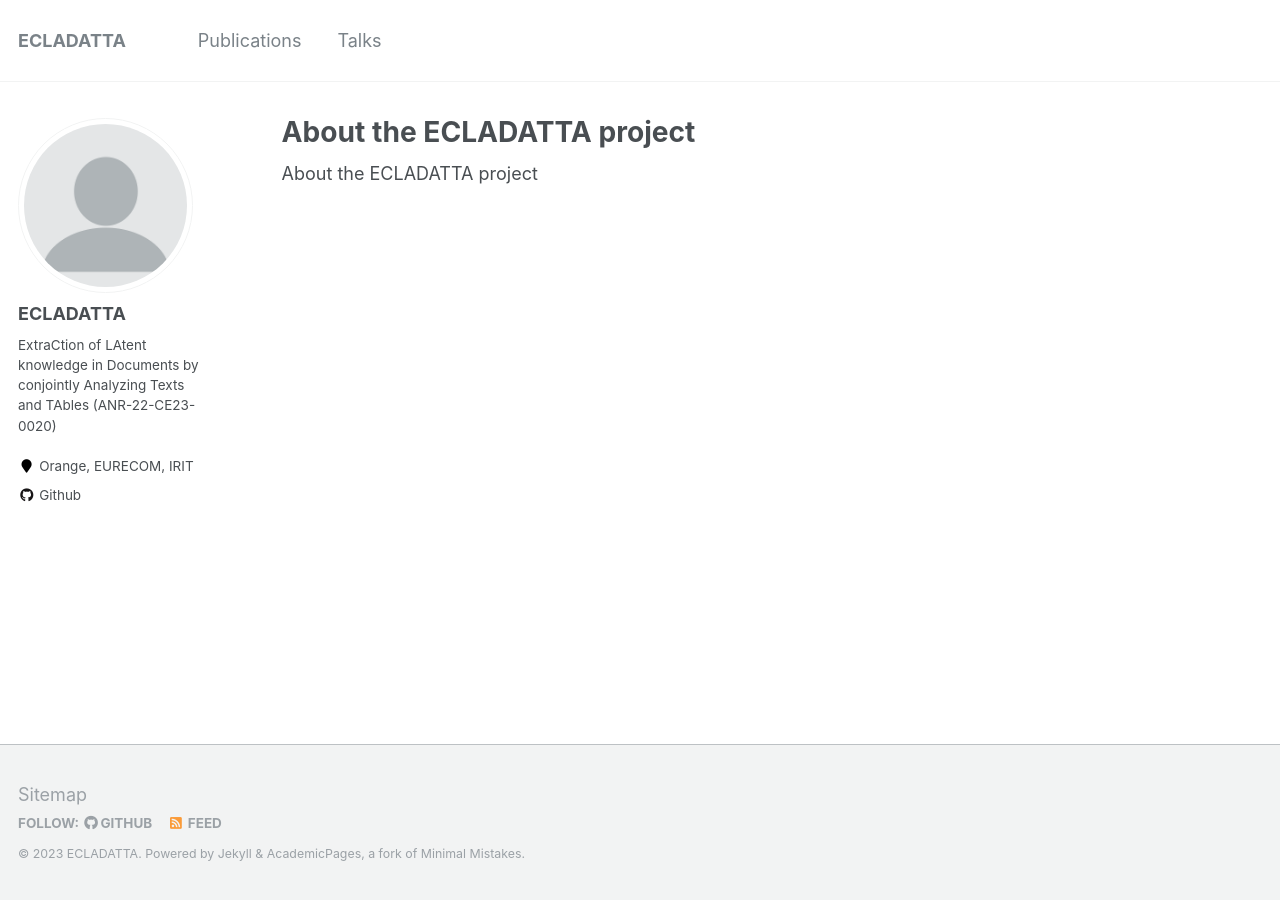
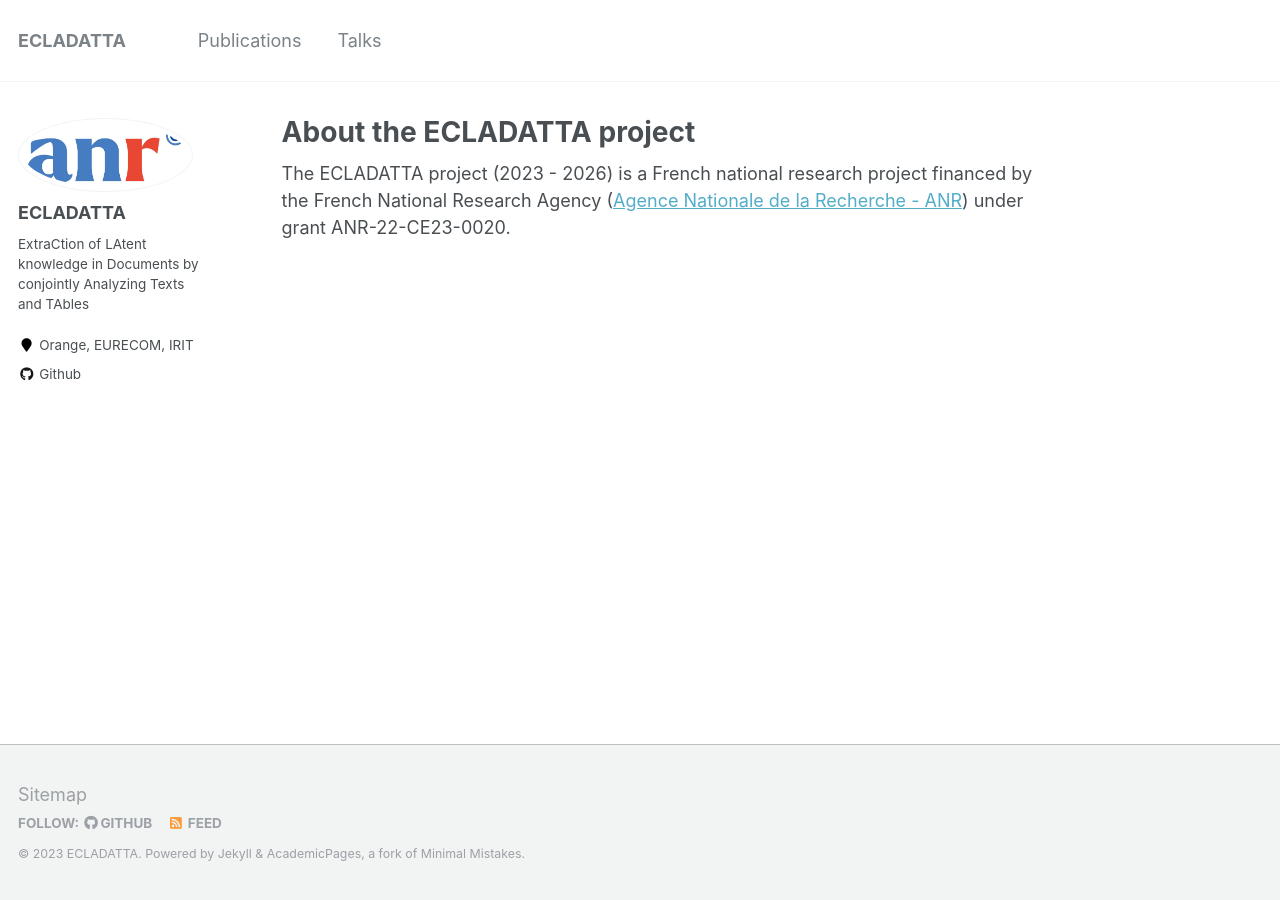
Before and after one commit to ecladatta/ecladatta.github.io, a Jekyll site: the page built from _pages/about.md, in a window 1280 px wide. Built offline with Jekyll 4.4.1, drawn with Linux system fonts in a browser that asks for light colours.

Commit message:
Add small description + logo ANR

```diff
--- a/_config.yml
+++ b/_config.yml
@@ -81,8 +81,8 @@ analytics:
 # Site Author
 author:
   name             : "ECLADATTA"
-  avatar           : "profile.png"
-  bio              : "ExtraCtion of LAtent knowledge in Documents by conjointly Analyzing Texts and TAbles (ANR-22-CE23-0020)"
+  avatar           : "ANR-logo-2021-sigle.jpg"
+  bio              : "ExtraCtion of LAtent knowledge in Documents by conjointly Analyzing Texts and TAbles"
   location         :
   employer         : Orange, EURECOM, IRIT
   pubmed           :
--- a/_pages/about.md
+++ b/_pages/about.md
@@ -8,4 +8,4 @@ redirect_from:
   - /about.html
 ---
 
-About the ECLADATTA project
+The ECLADATTA project (2023 - 2026) is a French national research project financed by the French National Research Agency ([Agence Nationale de la Recherche - ANR](https://anr.fr/)) under grant ANR-22-CE23-0020.
```
Also changed, not shown: images/ANR-logo-2021-sigle.jpg (added).
